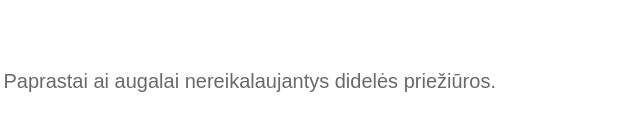
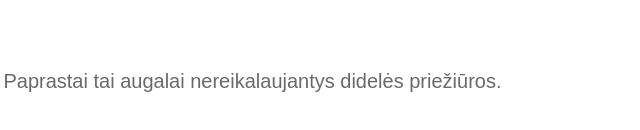
Before and after one commit to IngaPabreze/Namudarbai, a plain HTML site: page css1/index.html in a window 1280 px wide. Shown: the part 158-288 px from the top of the page, 616-1256 px from the left. Drawn offline with Linux system fonts and the light colour scheme.

Commit message:
pridetas namu darbas css1

```diff
--- a/css1/index.html
+++ b/css1/index.html
@@ -11,6 +11,6 @@
     <h1>Iš sodo į lėkštę</h1>
     <p class="p1"><span>Potager</span> yra prancūziškas terminas dekoratyvinėms daržovėms. Dažnai gėlės (valgomosios ir nevalgomosios) ir žolynai yra pasodinmos su daržovėmis, kad pagerintų sodo grožį. Tikslas yra suteikti maistui estetinį malonumą.</p>
     <h2>Ką sodinti</h2>
-    <p class="p2">Sodinukus renkamasi ne tik pagal išvaizdą, bet ir pagal praktiškumą. Paprastai ai augalai nereikalaujantys didelės priežiūros.</p>
+    <p class="p2">Sodinukus renkamasi ne tik pagal išvaizdą, bet ir pagal praktiškumą. Paprastai tai augalai nereikalaujantys didelės priežiūros.</p>
 </body>
 </html>
--- a/css1/style.css
+++ b/css1/style.css
@@ -4,7 +4,6 @@ h1, h2{
 body{
     font-family: arial;
     font-size: 20px;
-
 }
 .p2{
     color: dimgray;
```
